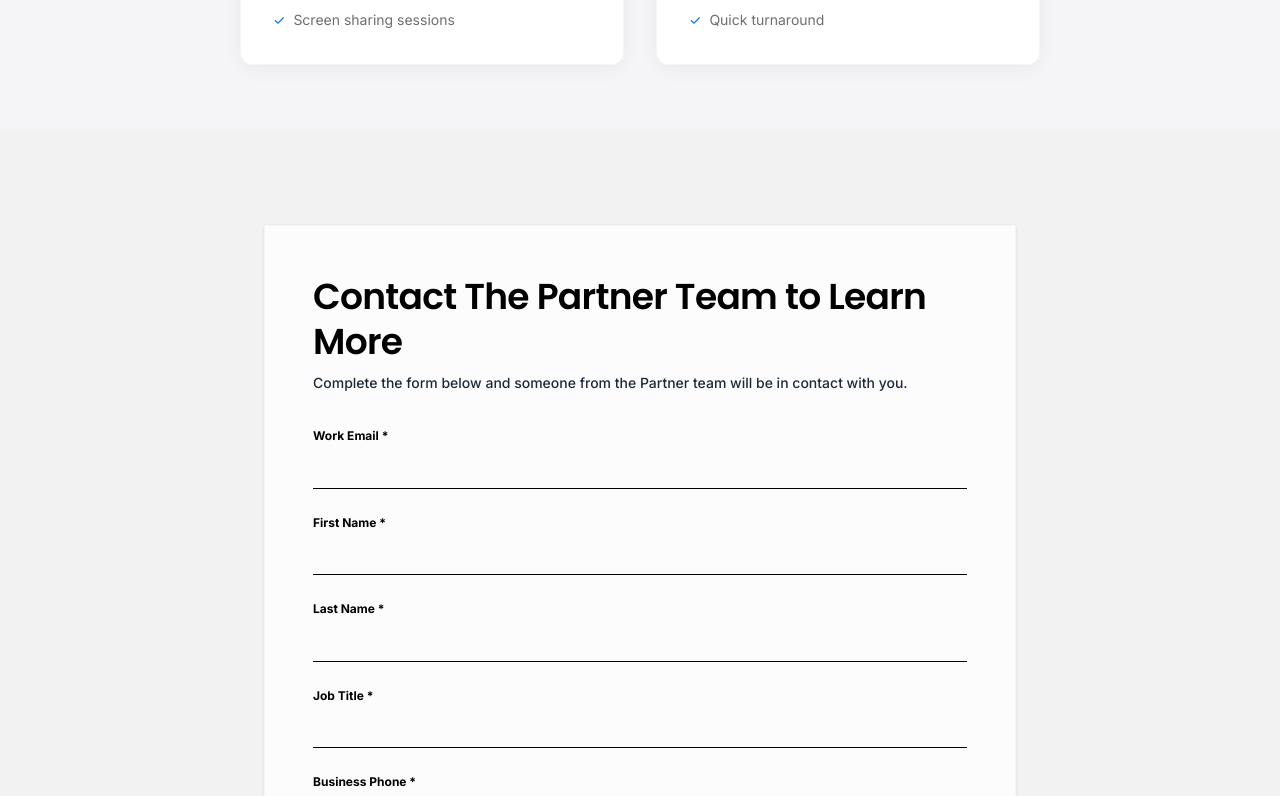
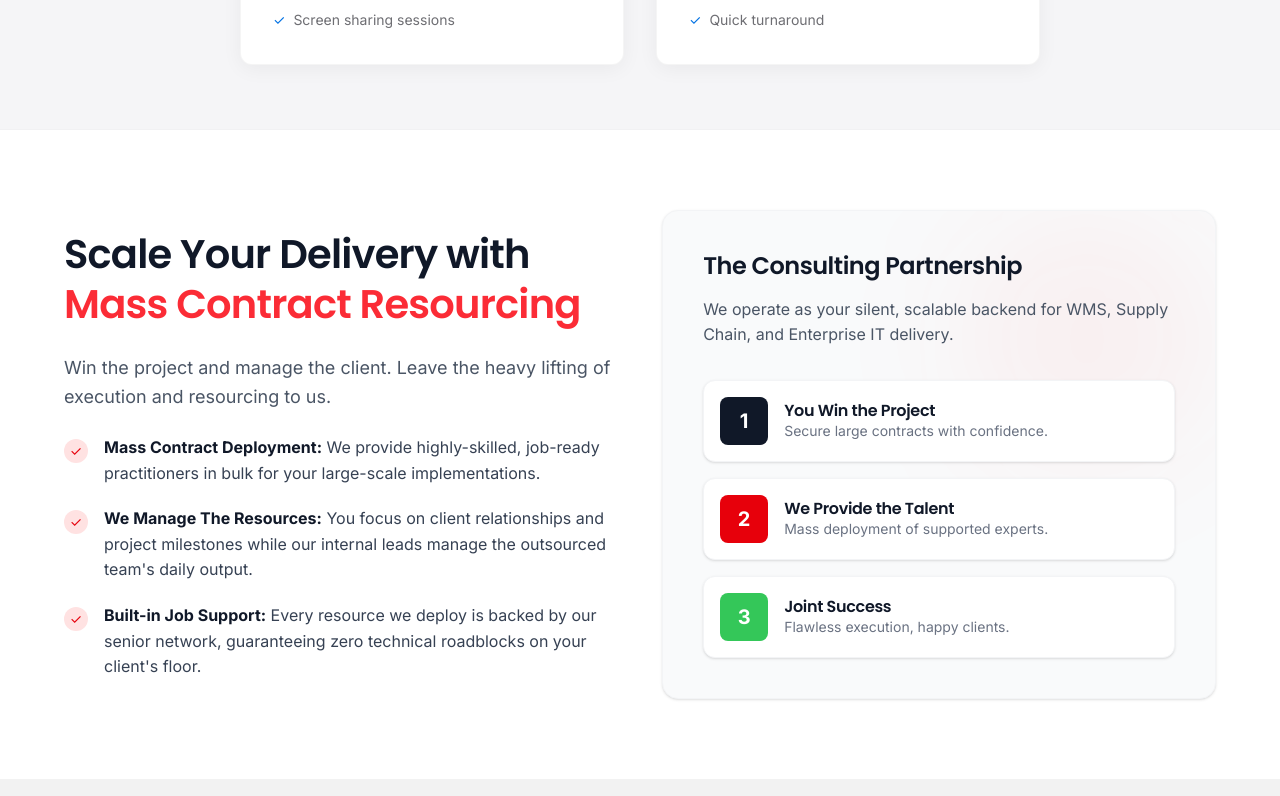
Before and after one commit to vimal19981904-glitch/projectXtest-phase-one, a Next.js app: page /job-support in a window 1280 px wide. Shown: the part 4524-5320 px from the top of the page. Built offline with nearby package versions, Linux system fonts and the light colour scheme; no server answers.

Commit message:
Add mass contract resourcing section to consulting support page

```diff
--- a/components/JobSupportContent.js
+++ b/components/JobSupportContent.js
@@ -352,6 +352,66 @@ export default function JobSupportContent() {
         </div>
       </section>
 
+      {/* ========== ENTERPRISE OUTSOURCING ========== */}
+      <section className="bg-white py-20 border-t border-border/30">
+        <div className="max-w-[1200px] mx-auto px-6">
+          <div className="flex flex-col md:flex-row items-center gap-12">
+            <div className="md:w-1/2">
+              <h2 className="text-[32px] md:text-[40px] font-bold text-gray-900 mb-6 leading-tight">
+                Scale Your Delivery with <span className="text-red-500">Mass Contract Resourcing</span>
+              </h2>
+              <p className="text-[18px] text-gray-600 mb-6 leading-relaxed">
+                Win the project and manage the client. Leave the heavy lifting of execution and resourcing to us.
+              </p>
+              <ul className="space-y-5 text-gray-700">
+                <li className="flex items-start gap-4">
+                  <div className="mt-1 w-6 h-6 rounded-full bg-red-100 flex items-center justify-center text-red-600 flex-shrink-0 text-sm">✓</div>
+                  <p><strong className="text-gray-900">Mass Contract Deployment:</strong> We provide highly-skilled, job-ready practitioners in bulk for your large-scale implementations.</p>
+                </li>
+                <li className="flex items-start gap-4">
+                  <div className="mt-1 w-6 h-6 rounded-full bg-red-100 flex items-center justify-center text-red-600 flex-shrink-0 text-sm">✓</div>
+                  <p><strong className="text-gray-900">We Manage The Resources:</strong> You focus on client relationships and project milestones while our internal leads manage the outsourced team&apos;s daily output.</p>
+                </li>
+                <li className="flex items-start gap-4">
+                  <div className="mt-1 w-6 h-6 rounded-full bg-red-100 flex items-center justify-center text-red-600 flex-shrink-0 text-sm">✓</div>
+                  <p><strong className="text-gray-900">Built-in Job Support:</strong> Every resource we deploy is backed by our senior network, guaranteeing zero technical roadblocks on your client&apos;s floor.</p>
+                </li>
+              </ul>
+            </div>
+
+            <div className="md:w-1/2 w-full bg-gray-50 rounded-2xl p-8 md:p-10 border border-gray-100 shadow-sm relative overflow-hidden">
+              <div className="absolute top-0 right-0 w-64 h-64 bg-red-500/5 rounded-full blur-3xl" />
+              <h3 className="text-2xl font-bold text-gray-900 mb-4 relative z-10">The Consulting Partnership</h3>
+              <p className="text-gray-600 mb-8 relative z-10">We operate as your silent, scalable backend for WMS, Supply Chain, and Enterprise IT delivery.</p>
+
+              <div className="flex flex-col gap-4 relative z-10">
+                <div className="flex items-center gap-4 bg-white p-4 rounded-xl border border-gray-100 shadow-sm">
+                  <div className="w-12 h-12 bg-gray-900 rounded-lg flex items-center justify-center text-white font-bold text-xl">1</div>
+                  <div>
+                    <h4 className="font-bold text-gray-900 text-base">You Win the Project</h4>
+                    <p className="text-sm text-gray-500">Secure large contracts with confidence.</p>
+                  </div>
+                </div>
+                <div className="flex items-center gap-4 bg-white p-4 rounded-xl border border-gray-100 shadow-sm">
+                  <div className="w-12 h-12 bg-red-600 rounded-lg flex items-center justify-center text-white font-bold text-xl">2</div>
+                  <div>
+                    <h4 className="font-bold text-gray-900 text-base">We Provide the Talent</h4>
+                    <p className="text-sm text-gray-500">Mass deployment of supported experts.</p>
+                  </div>
+                </div>
+                <div className="flex items-center gap-4 bg-white p-4 rounded-xl border border-gray-100 shadow-sm">
+                  <div className="w-12 h-12 bg-[#34C759] rounded-lg flex items-center justify-center text-white font-bold text-xl">3</div>
+                  <div>
+                    <h4 className="font-bold text-gray-900 text-base">Joint Success</h4>
+                    <p className="text-sm text-gray-500">Flawless execution, happy clients.</p>
+                  </div>
+                </div>
+              </div>
+            </div>
+          </div>
+        </div>
+      </section>
+
       {/* ========== PARTNER FORM ========== */}
       <section id="booking" className="bg-[#f2f2f2] py-24">
         <div className="max-w-[800px] mx-auto px-6">
```
